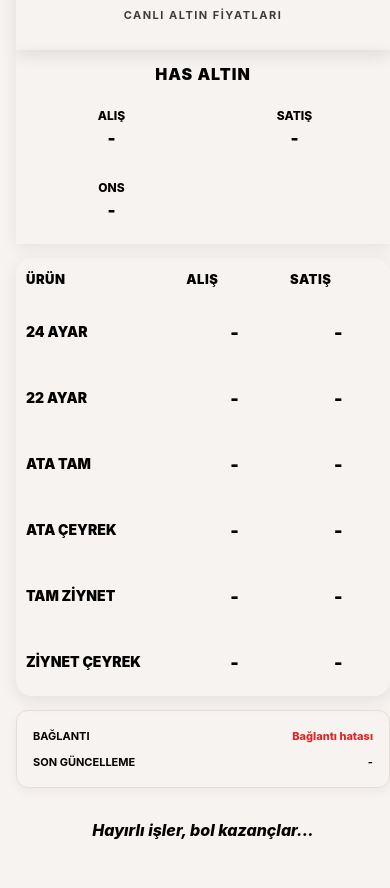
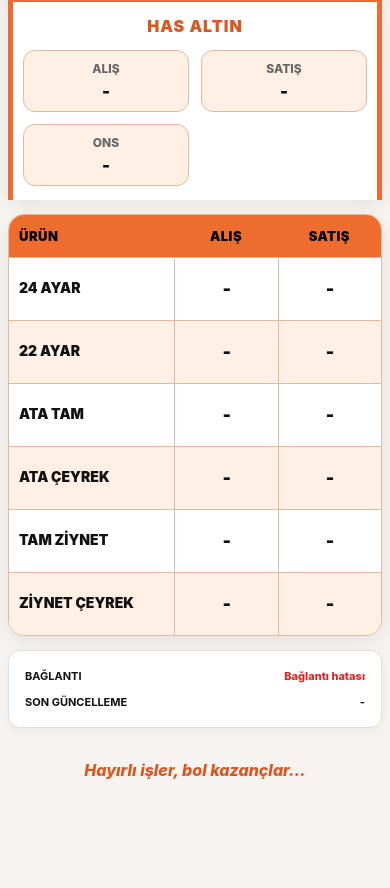
Before and after one commit to underdogisheree/pazar-kuyumcular-pwa, a plain HTML site: page index.html in a window 390 px wide. Shown: the part 92-980 px from the top of the page. After the commit the page ends 912 px from the top, so only its background shows below. Drawn offline with nearby package versions, Linux system fonts and the light colour scheme.

Commit message:
Update style.css

```diff
--- a/style.css
+++ b/style.css
@@ -2,38 +2,25 @@
    GENEL
 ===================================================== */
 
-{
+* {
     box-sizing: border-box;
     margin: 0;
     padding: 0;
 }
 
-{
+:root {
+    --turuncu: #ef6c2f;
+    --turuncu-koyu: #d95720;
 
---turuncu:
-    #ef6c2f;
+    --krem: #fff0e5;
+    --krem-koyu: #f9dfce;
 
---turuncu-koyu:
-    #d95720;
+    --beyaz: #ffffff;
 
---krem:
-    #fff0e5;
+    --metin: #111111;
+    --gri: #666666;
 
---krem-koyu:
-    #f9dfce;
-
---beyaz:
-    #ffffff;
-
---metin:
-    #111111;
-
---gri:
-    #666666;
-
---kenarlik:
-    #e5b99d;
-
+    --kenarlik: #e5b99d;
 }
 
 html {
@@ -41,7 +28,6 @@ min-height: 100%;
 }
 
 body {
-
     font-family:
         -apple-system,
         BlinkMacSystemFont,
@@ -50,59 +36,41 @@ font-family:
         Arial,
         sans-serif;
 
-background:
-    #f7f3f0;
+    background: #f7f3f0;
+    color: var(--metin);
 
-color:
-    var(--metin);
+    min-height: 100vh;
 
-min-height:
-    100vh;
+    -webkit-font-smoothing: antialiased;
+}
 
--webkit-font-smoothing:
-    antialiased;
-
-}
 
 /* =====================================================
    ANA CONTAINER
 ===================================================== */
 
 .container {
+    width: 100%;
+    max-width: 760px;
 
-width:
-    100%;
-
-max-width:
-    760px;
-
-margin:
-    0 auto;
+    margin: 0 auto;
 
     padding:
         16px
         14px
         calc(
-        30px
-        +
-        env(
-            safe-area-inset-bottom
-        )
+            30px + env(safe-area-inset-bottom)
         );
+}
 
-}
 
 /* =====================================================
    HEADER
 ===================================================== */
 
 .header {
-
-background:
-    var(--turuncu);
-
-color:
-    #000000;
+    background: var(--turuncu);
+    color: #000000;
 
     padding:
         22px
@@ -115,24 +83,16 @@ border-radius:
         0
         0;
 
-text-align:
-    center;
+    text-align: center;
 
     box-shadow:
         0
         5px
         18px
-    rgba(
-        0,
-        0,
-        0,
-        0.10
-    );
-
+        rgba(0, 0, 0, 0.10);
 }
 
 .header h1 {
-
     font-size:
         clamp(
             26px,
@@ -140,47 +100,34 @@ font-size:
             42px
         );
 
-line-height:
-    1.1;
+    line-height: 1.1;
 
-font-weight:
-    900;
+    font-weight: 900;
 
-letter-spacing:
-    0.5px;
+    letter-spacing: 0.5px;
 
-text-transform:
-    uppercase;
-
+    text-transform: uppercase;
 }
 
 .header p {
+    margin-top: 7px;
 
-margin-top:
-    7px;
+    font-size: 13px;
 
-font-size:
-    13px;
+    font-weight: 700;
 
-font-weight:
-    700;
+    letter-spacing: 1.5px;
 
-letter-spacing:
-    1.5px;
+    opacity: 0.75;
+}
 
-opacity:
-    0.75;
-
-}
 
 /* =====================================================
    HAS ALTIN
 ===================================================== */
 
 .has-altin-card {
-
-background:
-    var(--beyaz);
+    background: var(--beyaz);
 
     border-left:
         5px solid
@@ -194,96 +141,65 @@ padding:
         18px
         16px;
 
-text-align:
-    center;
+    text-align: center;
 
     box-shadow:
         0
         4px
         16px
-    rgba(
-        0,
-        0,
-        0,
-        0.07
-    );
-
+        rgba(0, 0, 0, 0.07);
 }
 
 .has-altin-title {
+    color: var(--turuncu-koyu);
 
-color:
-    var(--turuncu-koyu);
+    font-size: 16px;
 
-font-size:
-    16px;
+    font-weight: 900;
 
-font-weight:
-    900;
+    letter-spacing: 1px;
 
-letter-spacing:
-    1px;
-
-margin-bottom:
-    14px;
-
+    margin-bottom: 14px;
 }
 
 .has-altin-prices {
-
-display:
-    grid;
+    display: grid;
 
     grid-template-columns:
         1fr
         1fr;
 
-gap:
-    12px;
-
+    gap: 12px;
 }
 
 .has-price-box {
-
-background:
-    var(--krem);
+    background: var(--krem);
 
     border:
         1px solid
         var(--kenarlik);
 
-border-radius:
-    12px;
+    border-radius: 12px;
 
     padding:
         12px
         8px;
-
 }
 
 .has-price-label {
+    display: block;
 
-display:
-    block;
+    color: var(--gri);
 
-color:
-    var(--gri);
+    font-size: 12px;
 
-font-size:
-    12px;
+    font-weight: 800;
 
-font-weight:
-    800;
-
-margin-bottom:
-    5px;
-
+    margin-bottom: 5px;
 }
 
 .has-price {
-
-display:
-    block;
+    display: block;
 
     font-size:
         clamp(
@@ -292,98 +208,24 @@ font-size:
             25px
         );
 
-font-weight:
-    900;
+    font-weight: 900;
 
-white-space:
-    nowrap;
-
+    white-space: nowrap;
 }
 
-/* =====================================================
-ONS
-===================================================== */
-
-.ons-box {
-
-margin-top:
-    12px;
-
-background:
-    var(--krem);
-
-border:
-    1px solid
-    var(--kenarlik);
-
-border-radius:
-    12px;
-
-padding:
-    10px
-    8px;
-
-text-align:
-    center;
-
-}
-
-.ons-label {
-
-display:
-    block;
-
-color:
-    var(--gri);
-
-font-size:
-    12px;
-
-font-weight:
-    800;
-
-margin-bottom:
-    5px;
-
-}
-
-.ons-price {
-
-display:
-    block;
-
-font-size:
-    clamp(
-        18px,
-        4.5vw,
-        25px
-    );
-
-font-weight:
-    900;
-
-white-space:
-    nowrap;
-
-}
 
 /* =====================================================
    FİYAT TABLOSU
 ===================================================== */
 
 .price-section {
+    margin-top: 14px;
 
-margin-top:
-    14px;
+    border-radius: 16px;
 
-border-radius:
-    16px;
+    overflow: hidden;
 
-overflow:
-    hidden;
-
-background:
-    var(--beyaz);
+    background: var(--beyaz);
 
     border:
         1px solid
@@ -393,121 +235,88 @@ box-shadow:
         0
         5px
         18px
-    rgba(
-        0,
-        0,
-        0,
-        0.08
-    );
+        rgba(0, 0, 0, 0.08);
+}
 
-}
 
 /* =====================================================
    TABLO BAŞLIĞI
 ===================================================== */
 
 .table-header {
-
-display:
-    grid;
+    display: grid;
 
     grid-template-columns:
         1.6fr
         1fr
         1fr;
 
-background:
-    var(--turuncu);
+    background: var(--turuncu);
 
-color:
-    #000000;
+    color: #000000;
 
-font-size:
-    16px;
+    font-size: 16px;
 
-font-weight:
-    900;
+    font-weight: 900;
 
-letter-spacing:
-    0.5px;
+    letter-spacing: 0.5px;
 
-text-align:
-    center;
-
+    text-align: center;
 }
 
 .table-header div {
-
     padding:
         15px
         8px;
-
 }
 
-.table-header div {
+.table-header div:first-child {
+    text-align: left;
 
-text-align:
-    left;
+    padding-left: 16px;
+}
 
-padding-left:
-    16px;
-
-}
 
 /* =====================================================
    FİYAT SATIRLARI
 ===================================================== */
 
 .price-row {
-
-display:
-    grid;
+    display: grid;
 
     grid-template-columns:
         1.6fr
         1fr
         1fr;
 
-align-items:
-    center;
+    align-items: center;
 
-min-height:
-    68px;
+    min-height: 68px;
 
     border-top:
         1px solid
         var(--kenarlik);
+}
 
-}
 
 /* =====================================================
    ALTERNATİF SATIR RENKLERİ
 ===================================================== */
 
-.price-row(
-odd
-) {
-
-background:
-    var(--krem);
-
+.price-row:nth-child(odd) {
+    background: var(--krem);
 }
 
-.price-row(
-even
-) {
+.price-row:nth-child(even) {
+    background: var(--beyaz);
+}
 
-background:
-    var(--beyaz);
-
-}
 
 /* =====================================================
    ÜRÜN ADI
 ===================================================== */
 
 .product-name {
-
     padding:
         12px
         10px
@@ -521,16 +330,13 @@ font-size:
             21px
         );
 
-font-weight:
-    900;
+    font-weight: 900;
 
-text-transform:
-    uppercase;
+    text-transform: uppercase;
 
-line-height:
-    1.2;
+    line-height: 1.2;
+}
 
-}
 
 /* =====================================================
    FİYATLAR
@@ -538,24 +344,17 @@ FİYATLAR
 
 .buy-price,
 .sell-price {
+    height: 100%;
 
-height:
-    100%;
+    min-height: 68px;
 
-min-height:
-    68px;
+    display: flex;
 
-display:
-    flex;
+    align-items: center;
 
-align-items:
-    center;
+    justify-content: center;
 
-justify-content:
-    center;
-
-padding:
-    8px;
+    padding: 8px;
 
     font-size:
         clamp(
@@ -564,48 +363,38 @@ font-size:
             21px
         );
 
-font-weight:
-    900;
+    font-weight: 900;
 
-white-space:
-    nowrap;
-
+    white-space: nowrap;
 }
 
 .buy-price {
-
     border-left:
         1px solid
         var(--kenarlik);
-
 }
 
 .sell-price {
-
     border-left:
         1px solid
         var(--kenarlik);
+}
 
-}
 
 /* =====================================================
    DURUM KARTI
 ===================================================== */
 
 .status-card {
+    background: var(--beyaz);
 
-background:
-    var(--beyaz);
-
-margin-top:
-    14px;
+    margin-top: 14px;
 
     padding:
         12px
         16px;
 
-border-radius:
-    12px;
+    border-radius: 12px;
 
     border:
         1px solid
@@ -615,126 +404,80 @@ box-shadow:
         0
         3px
         12px
-    rgba(
-        0,
-        0,
-        0,
-        0.05
-    );
-
+        rgba(0, 0, 0, 0.05);
 }
 
 .status-row {
+    display: flex;
 
-display:
-    flex;
+    justify-content: space-between;
 
-justify-content:
-    space-between;
+    align-items: center;
 
-align-items:
-    center;
-
-gap:
-    12px;
+    gap: 12px;
 
     padding:
         6px
         0;
 
-font-size:
-    12px;
+    font-size: 12px;
 
-font-weight:
-    700;
-
+    font-weight: 700;
 }
 
 .status {
-
-font-weight:
-    800;
-
+    font-weight: 800;
 }
 
 .status.waiting {
-
-color:
-    #d97706;
-
+    color: #d97706;
 }
 
 .status.connected {
-
-color:
-    #15803d;
-
+    color: #15803d;
 }
 
 .status.error {
+    color: #dc2626;
+}
 
-color:
-    #dc2626;
-
-}
 
 /* =====================================================
    FOOTER
 ===================================================== */
 
 footer {
+    text-align: center;
 
-text-align:
-    center;
+    margin-top: 22px;
 
-margin-top:
-    22px;
+    padding: 10px;
 
-padding:
-    10px;
+    color: var(--turuncu-koyu);
 
-color:
-    var(--turuncu-koyu);
+    font-size: 18px;
 
-font-size:
-    18px;
-
-font-style:
-    italic;
-
+    font-style: italic;
 }
 
 footer strong {
+    font-weight: 800;
+}
 
-font-weight:
-    800;
-
-}
 
 /* =====================================================
    MOBİL
 ===================================================== */
 
-@media (
-max-width: 500px
-) {
+@media (max-width: 500px) {
 
     .container {
-
-    padding-left:
-        8px;
-
-    padding-right:
-        8px;
-
-    padding-top:
-        8px;
-
+        padding-left: 8px;
+        padding-right: 8px;
+        padding-top: 8px;
     }
 
-
     .header {
-
         border-radius:
             14px
             14px
@@ -745,241 +488,113 @@ max-width: 500px
             18px
             10px
             17px;
-
     }
 
-
     .header h1 {
-
-    font-size:
-        27px;
-
+        font-size: 27px;
     }
 
-
     .header p {
-
-    font-size:
-        11px;
-
+        font-size: 11px;
     }
 
-
     .has-altin-card {
-
         padding:
             14px
             10px;
-
     }
 
-
     .has-price {
-
-    font-size:
-        17px;
-
+        font-size: 17px;
     }
 
-
     .has-price-box {
-
         padding:
             10px
             5px;
-
     }
 
-
-.ons-box {
-
-    margin-top:
-        10px;
-
-    padding:
-        10px
-        5px;
-
+    .table-header {
+        font-size: 13px;
     }
 
-
-.ons-label {
-
-    font-size:
-        11px;
-
-}
-
-
-.ons-price {
-
-    font-size:
-        17px;
-
-}
-
-
-.table-header {
-
-    font-size:
-        13px;
-
-}
-
-
     .table-header div {
-
         padding:
             13px
             4px;
-
     }
 
-
     .table-header div:first-child {
-
-    padding-left:
-        10px;
-
+        padding-left: 10px;
     }
 
+    .product-name {
+        padding-left: 10px;
 
-.product-name {
-
-    padding-left:
-        10px;
-
-    font-size:
-        14px;
-
+        font-size: 14px;
     }
-
 
     .buy-price,
     .sell-price {
+        font-size: 18px;
 
-    font-size:
-        18px;
+        font-weight: 900;
 
-    font-weight:
-        900;
+        min-height: 62px;
 
-    min-height:
-        62px;
+        padding: 2px;
 
-    padding:
-        2px;
-
-    letter-spacing:
-        -0.5px;
-
+        letter-spacing: -0.5px;
     }
 
-
     .price-row {
-
-    min-height:
-        62px;
-
+        min-height: 62px;
     }
 
-
     .status-row {
-
-    font-size:
-        11px;
-
+        font-size: 11px;
     }
 
-
     footer {
-
-    font-size:
-        16px;
-
+        font-size: 16px;
+    }
 }
 
-}
 
 /* =====================================================
    ÇOK KÜÇÜK EKRANLAR
 ===================================================== */
 
-@media (
-max-width: 360px
-) {
+@media (max-width: 360px) {
 
     .header h1 {
-
-    font-size:
-        23px;
-
+        font-size: 23px;
     }
 
-
     .has-price {
-
-    font-size:
-        14px;
-
+        font-size: 14px;
     }
 
-
     .has-price-label {
-
-    font-size:
-        10px;
-
+        font-size: 10px;
     }
 
-
-.ons-label {
-
-    font-size:
-        10px;
-
+    .table-header {
+        font-size: 11px;
     }
 
-
-.ons-price {
-
-    font-size:
-        14px;
-
+    .product-name {
+        font-size: 12px;
     }
-
-
-.table-header {
-
-    font-size:
-        11px;
-
-}
-
-
-.product-name {
-
-    font-size:
-        12px;
-
-}
-
 
     .buy-price,
     .sell-price {
+        font-size: 16px;
 
-    font-size:
-        16px;
+        font-weight: 900;
 
-    font-weight:
-        900;
+        padding: 2px;
 
-    padding:
-        2px;
-
-    letter-spacing:
-        -0.5px;
-
+        letter-spacing: -0.5px;
     }
-
 }
```
Lines whose indentation alone changed are shown as unchanged.
